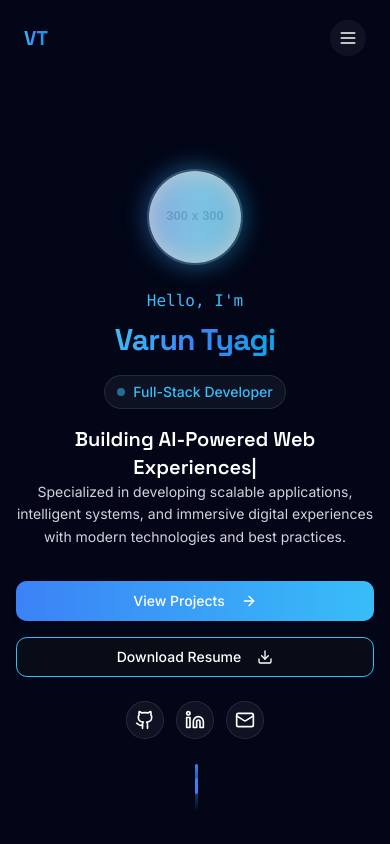
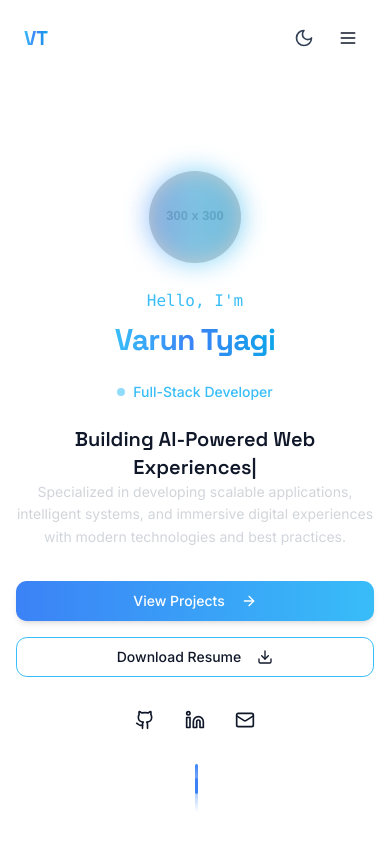
Before and after one commit to Varuno8/resume, a React (Vite) app: page / in a window 390 px wide. Shown: the top 844 px of the page. Built offline with nearby package versions, Linux system fonts and the light colour scheme.

Commit message:
feat: add dark/light theme toggle and apply theme-aware styling across components.

```diff
--- a/src/App.tsx
+++ b/src/App.tsx
@@ -3,12 +3,14 @@ import { Toaster as Sonner } from "@/components/ui/sonner";
 import { TooltipProvider } from "@/components/ui/tooltip";
 import { QueryClient, QueryClientProvider } from "@tanstack/react-query";
 import { BrowserRouter, Routes, Route } from "react-router-dom";
+import { ThemeProvider } from "@/context/ThemeContext";
 import Index from "./pages/Index";
 import NotFound from "./pages/NotFound";
 
 const queryClient = new QueryClient();
 
 const App = () => (
+  <ThemeProvider>
     <QueryClientProvider client={queryClient}>
       <TooltipProvider>
         <Toaster />
@@ -22,6 +24,7 @@ const App = () => (
         </BrowserRouter>
       </TooltipProvider>
     </QueryClientProvider>
+  </ThemeProvider>
 );
 
 export default App;
--- a/src/components/CodingProfilesSection.tsx
+++ b/src/components/CodingProfilesSection.tsx
@@ -54,14 +54,14 @@ const codingProfiles: CodingProfile[] = [
 
 const CodingProfilesSection: React.FC = () => {
     return (
-        <section id="achievements" className="section-padding relative bg-dark-lighter">
+        <section id="achievements" className="section-padding relative bg-background transition-colors duration-300">
             <div className="container mx-auto px-4 sm:px-6">
                 {/* Section title */}
                 <div className="text-center mb-12 sm:mb-16">
                     <h2 className="text-3xl md:text-4xl font-display font-bold mb-4">
                         Coding <span className="text-gradient">Profiles</span>
                     </h2>
-                    <p className="text-gray-300 max-w-2xl mx-auto">
+                    <p className="text-muted-foreground max-w-2xl mx-auto">
                         My competitive programming journey and problem-solving statistics across various platforms.
                     </p>
                 </div>
--- a/src/components/ContactSection.tsx
+++ b/src/components/ContactSection.tsx
@@ -7,9 +7,9 @@ const ContactSection: React.FC = () => {
   const isMobile = useIsMobile();
 
   return (
-    <section id="contact" className="section-padding relative">
+    <section id="contact" className="section-padding relative bg-card transition-colors duration-300">
       {/* Background gradient */}
-      <div className="absolute inset-0 bg-gradient-to-b from-dark-lighter to-dark -z-10"></div>
+      <div className="absolute inset-0 -z-10"></div>
 
       <div className="container mx-auto">
         {/* Section title */}
@@ -17,7 +17,7 @@ const ContactSection: React.FC = () => {
           <h2 className="text-3xl md:text-4xl font-display font-bold mb-4">
             Let's <span className="text-gradient">Build Together</span>
           </h2>
-          <p className="text-gray-300 max-w-2xl mx-auto px-4">
+          <p className="text-muted-foreground max-w-2xl mx-auto px-4">
             Have a project in mind or want to collaborate? Reach out and let's create something amazing.
           </p>
         </div>
--- a/src/components/Footer.tsx
+++ b/src/components/Footer.tsx
@@ -27,7 +27,7 @@ const Footer: React.FC = () => {
   ];
 
   return (
-    <footer className="pt-16 pb-8 bg-dark relative">
+    <footer className="pt-16 pb-8 bg-card transition-colors duration-300 relative">
       <div className="container mx-auto px-4 sm:px-6">
         {/* Back to top button */}
         <div className="flex justify-center mb-8 sm:mb-12">
@@ -44,7 +44,7 @@ const Footer: React.FC = () => {
           {/* Logo/Brand */}
           <div>
             <h2 className="font-display text-2xl font-bold text-gradient mb-4">Varun Tyagi</h2>
-            <p className="text-gray-300 mb-6">
+            <p className="text-muted-foreground mb-6">
               Full-stack engineer focused on building scalable software, intelligent systems,
               and delightful user experiences.
             </p>
--- a/src/components/Navbar.tsx
+++ b/src/components/Navbar.tsx
@@ -1,10 +1,12 @@
 import React, { useState, useEffect } from 'react';
 import { Button } from '@/components/ui/button';
-import { Github, Linkedin, Mail, Menu, X, Download } from 'lucide-react';
+import { Github, Linkedin, Mail, Menu, X, Download, Sun, Moon } from 'lucide-react';
+import { useTheme } from '@/context/ThemeContext';
 
 const Navbar = () => {
   const [isScrolled, setIsScrolled] = useState(false);
   const [isMenuOpen, setIsMenuOpen] = useState(false);
+  const { theme, toggleTheme } = useTheme();
 
   // Handle scroll effect
   useEffect(() => {
@@ -40,7 +42,9 @@ const Navbar = () => {
 
   return (
     <header
-      className={`fixed top-0 left-0 w-full z-50 transition-all duration-300 ${isScrolled ? 'bg-dark/80 backdrop-blur-lg py-3 shadow-md' : 'bg-transparent py-5'
+      className={`fixed top-0 left-0 w-full z-50 transition-all duration-300 ${isScrolled
+        ? 'bg-dark/80 dark:bg-dark/80 light:bg-white/80 backdrop-blur-lg py-3 shadow-md'
+        : 'bg-transparent py-5'
         }`}
     >
       <nav className="container mx-auto px-6 flex justify-between items-center">
@@ -65,6 +69,19 @@ const Navbar = () => {
           </ul>
 
           <div className="flex items-center space-x-3">
+            {/* Theme Toggle Button */}
+            <button
+              onClick={toggleTheme}
+              className="p-2 rounded-full bg-white/5 hover:bg-white/10 transition-colors"
+              aria-label="Toggle theme"
+            >
+              {theme === 'dark' ? (
+                <Sun className="h-4 w-4 text-yellow-400" />
+              ) : (
+                <Moon className="h-4 w-4 text-slate-700" />
+              )}
+            </button>
+
             {socialLinks.map((link) => (
               <a
                 key={link.label}
@@ -91,18 +108,33 @@ const Navbar = () => {
         </div>
 
         {/* Mobile menu button */}
+        <div className="md:hidden flex items-center space-x-2">
+          {/* Mobile Theme Toggle */}
           <button
-          className="md:hidden p-2 rounded-full bg-white/5 hover:bg-white/10 transition-colors"
+            onClick={toggleTheme}
+            className="p-2 rounded-full bg-white/5 hover:bg-white/10 transition-colors"
+            aria-label="Toggle theme"
+          >
+            {theme === 'dark' ? (
+              <Sun className="h-5 w-5 text-yellow-400" />
+            ) : (
+              <Moon className="h-5 w-5 text-slate-700" />
+            )}
+          </button>
+
+          <button
+            className="p-2 rounded-full bg-white/5 hover:bg-white/10 transition-colors"
             onClick={() => setIsMenuOpen(!isMenuOpen)}
             aria-label="Toggle menu"
           >
             {isMenuOpen ? <X className="h-5 w-5" /> : <Menu className="h-5 w-5" />}
           </button>
+        </div>
       </nav>
 
       {/* Mobile menu */}
       {isMenuOpen && (
-        <div className="md:hidden bg-dark/95 backdrop-blur-xl w-full absolute top-full left-0 shadow-lg animate-fade-in z-50">
+        <div className="md:hidden bg-dark/95 dark:bg-dark/95 backdrop-blur-xl w-full absolute top-full left-0 shadow-lg animate-fade-in z-50">
           <div className="container mx-auto px-6 py-6 flex flex-col">
             <ul className="flex flex-col space-y-4 mb-6">
               {navLinks.map((link) => (
--- a/src/components/ProjectsSection.tsx
+++ b/src/components/ProjectsSection.tsx
@@ -42,14 +42,14 @@ const ProjectsSection: React.FC = () => {
   };
 
   return (
-    <section id="projects" ref={sectionRef} className="section-padding relative bg-gradient-to-b from-dark to-dark-lighter">
+    <section id="projects" ref={sectionRef} className="section-padding relative bg-card transition-colors duration-300">
       <div className="container mx-auto px-4 sm:px-6">
         {/* Section title */}
         <div className="text-center mb-12 sm:mb-16">
           <h2 className="text-3xl md:text-4xl font-display font-bold mb-4">
             Featured <span className="text-gradient">Projects</span>
           </h2>
-          <p className="text-gray-300 max-w-2xl mx-auto">
+          <p className="text-muted-foreground max-w-2xl mx-auto">
             Explore my recent work spanning web development, AI integration, and data processing.
           </p>
         </div>
--- a/src/components/SkillsSection.tsx
+++ b/src/components/SkillsSection.tsx
@@ -123,14 +123,14 @@ const SkillsSection: React.FC = () => {
   }, [activeCategory]);
 
   return (
-    <section id="skills" className="section-padding relative overflow-hidden">
+    <section id="skills" className="section-padding relative overflow-hidden bg-card transition-colors duration-300">
       <div className="container mx-auto px-4 sm:px-6">
         {/* Section title */}
         <div className="text-center mb-12 sm:mb-16">
           <h2 className="text-3xl md:text-4xl font-display font-bold mb-4">
             Technical <span className="text-gradient">Skills</span>
           </h2>
-          <p className="text-gray-300 max-w-2xl mx-auto">
+          <p className="text-muted-foreground max-w-2xl mx-auto">
             My toolkit for building innovative software solutions.
           </p>
         </div>
--- /dev/null
+++ b/src/context/ThemeContext.tsx
@@ -0,0 +1,52 @@
+import React, { createContext, useContext, useEffect, useState } from 'react';
+
+type Theme = 'dark' | 'light';
+
+interface ThemeContextType {
+    theme: Theme;
+    toggleTheme: () => void;
+}
+
+const ThemeContext = createContext<ThemeContextType | undefined>(undefined);
+
+export const ThemeProvider: React.FC<{ children: React.ReactNode }> = ({ children }) => {
+    const [theme, setTheme] = useState<Theme>(() => {
+        // Check localStorage first, then system preference
+        if (typeof window !== 'undefined') {
+            const stored = localStorage.getItem('theme') as Theme;
+            if (stored) return stored;
+            return window.matchMedia('(prefers-color-scheme: dark)').matches ? 'dark' : 'light';
+        }
+        return 'dark';
+    });
+
+    useEffect(() => {
+        const root = document.documentElement;
+        if (theme === 'dark') {
+            root.classList.add('dark');
+            root.classList.remove('light');
+        } else {
+            root.classList.add('light');
+            root.classList.remove('dark');
+        }
+        localStorage.setItem('theme', theme);
+    }, [theme]);
+
+    const toggleTheme = () => {
+        setTheme((prev) => (prev === 'dark' ? 'light' : 'dark'));
+    };
+
+    return (
+        <ThemeContext.Provider value={{ theme, toggleTheme }}>
+            {children}
+        </ThemeContext.Provider>
+    );
+};
+
+export const useTheme = () => {
+    const context = useContext(ThemeContext);
+    if (context === undefined) {
+        throw new Error('useTheme must be used within a ThemeProvider');
+    }
+    return context;
+};
--- a/src/index.css
+++ b/src/index.css
@@ -45,6 +45,45 @@
     --sidebar-border: 217.2 32.6% 15%;
     --sidebar-ring: 248 83% 66%;
   }
+
+  .light {
+    --background: 0 0% 100%;
+    --foreground: 222 47% 11%;
+
+    --card: 0 0% 98%;
+    --card-foreground: 222 47% 11%;
+
+    --popover: 0 0% 100%;
+    --popover-foreground: 222 47% 11%;
+
+    --primary: 221 83% 53%;
+    --primary-foreground: 0 0% 100%;
+
+    --secondary: 210 40% 96%;
+    --secondary-foreground: 222 47% 11%;
+
+    --muted: 210 40% 96%;
+    --muted-foreground: 215 16% 47%;
+
+    --accent: 199 89% 48%;
+    --accent-foreground: 0 0% 100%;
+
+    --destructive: 0 84.2% 60.2%;
+    --destructive-foreground: 0 0% 100%;
+
+    --border: 214 32% 91%;
+    --input: 214 32% 91%;
+    --ring: 221 83% 53%;
+
+    --sidebar-background: 0 0% 98%;
+    --sidebar-foreground: 222 47% 11%;
+    --sidebar-primary: 221 83% 53%;
+    --sidebar-primary-foreground: 0 0% 100%;
+    --sidebar-accent: 210 40% 96%;
+    --sidebar-accent-foreground: 222 47% 11%;
+    --sidebar-border: 214 32% 91%;
+    --sidebar-ring: 221 83% 53%;
+  }
 }
 
 @layer base {
@@ -53,7 +92,7 @@
   }
 
   body {
-    @apply bg-dark text-foreground antialiased;
+    @apply bg-background text-foreground antialiased;
     font-feature-settings: "ss01", "ss02", "cv01", "cv02", "cv03";
   }
 
@@ -64,7 +103,7 @@
 
 @layer components {
   .glass-card {
-    @apply bg-white/5 backdrop-blur-xl border border-white/10 shadow-lg;
+    @apply bg-card backdrop-blur-xl border border-border shadow-lg transition-colors duration-300;
   }
 
   .text-gradient {
@@ -81,7 +120,7 @@
   }
 
   .skill-tag {
-    @apply px-3 py-1 rounded-full text-sm bg-white/10 border border-white/20 backdrop-blur-sm hover:bg-neon-purple hover:bg-opacity-20 transition-all duration-300;
+    @apply px-3 py-1 rounded-full text-sm bg-secondary border border-border backdrop-blur-sm hover:bg-neon-purple hover:bg-opacity-20 transition-all duration-300;
   }
 
   /* Typing cursor animation */
--- a/src/pages/Index.tsx
+++ b/src/pages/Index.tsx
@@ -76,7 +76,7 @@ const Index: React.FC = () => {
   }, [isMobile]);
 
   return (
-    <div className="min-h-screen bg-dark text-white overflow-x-hidden">
+    <div className="min-h-screen bg-background text-foreground overflow-x-hidden transition-colors duration-300">
       <ParticlesBackground />
       {showThreeD && !isMobile && <ThreeDBackground />}
       <Navbar />
```
Also changed, not shown: src/components/ExperienceSection.tsx (+7 -11 lines), src/components/projects/ProjectCard.tsx (+5 -6 lines). Lines whose indentation alone changed are shown as unchanged.
